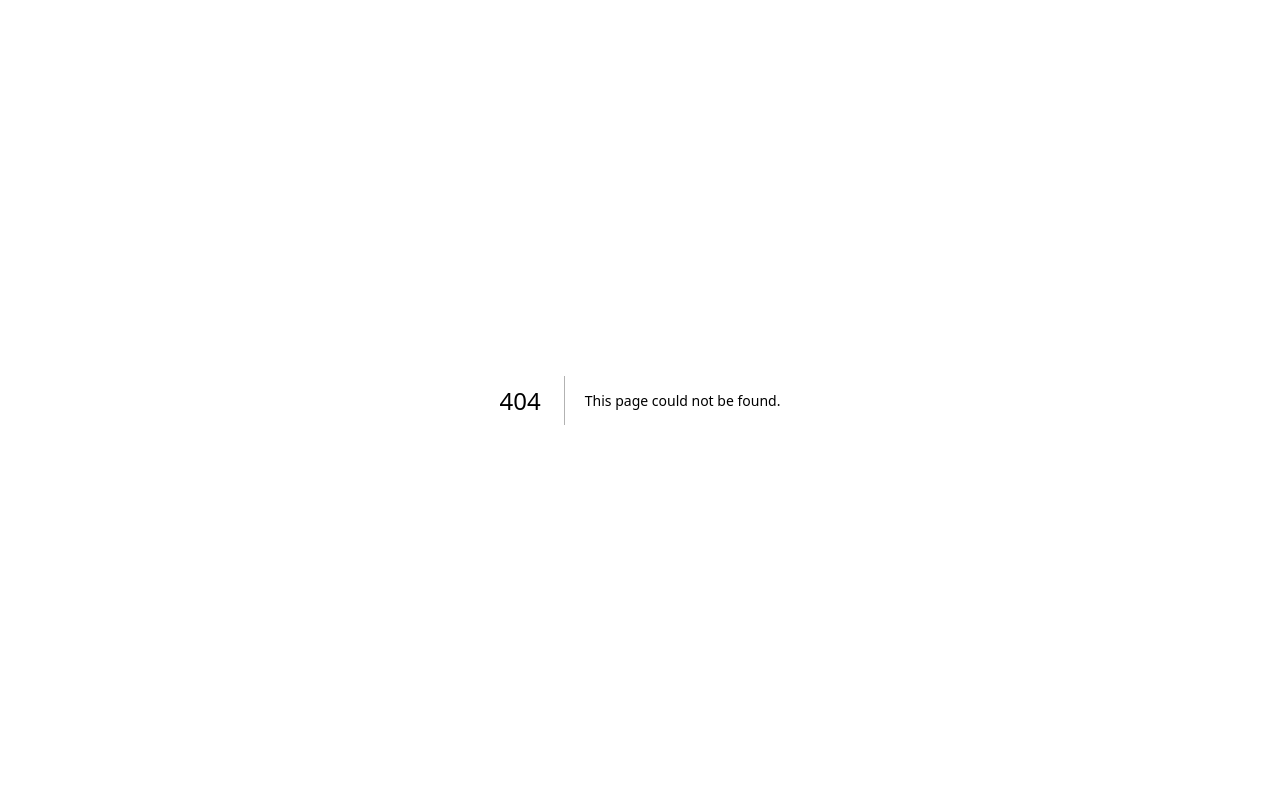
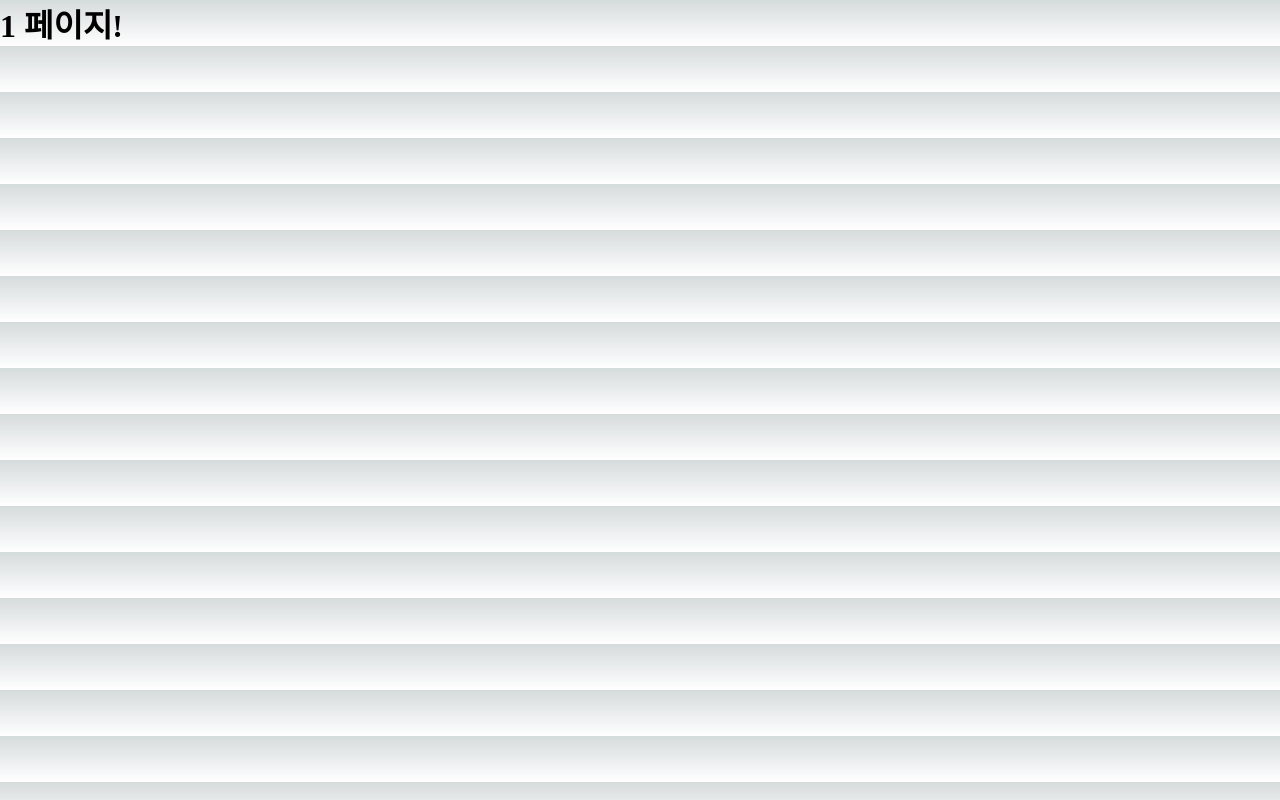
Before and after one commit to JHni2/nextJs, a Next.js app: page /products/1 in a window 1280 px wide. Before the commit this address had no page. Built offline with nearby package versions, Linux system fonts and the light colour scheme.

Commit message:
동적 라우팅 (in app, V13)

```diff
--- /dev/null
+++ b/src/app/products/[slug]/page.tsx
@@ -0,0 +1,9 @@
+type Props = {
+  params: {
+    slug: string;
+  };
+};
+
+export default function pants({ params }: Props) {
+  return <h1>{params.slug} 페이지!</h1>;
+}
--- a/src/app/products/pants/page.tsx
+++ /dev/null
@@ -1,3 +0,0 @@
-export default function pants() {
-  return <h1>바지 소개 페이지!</h1>;
-}
```
